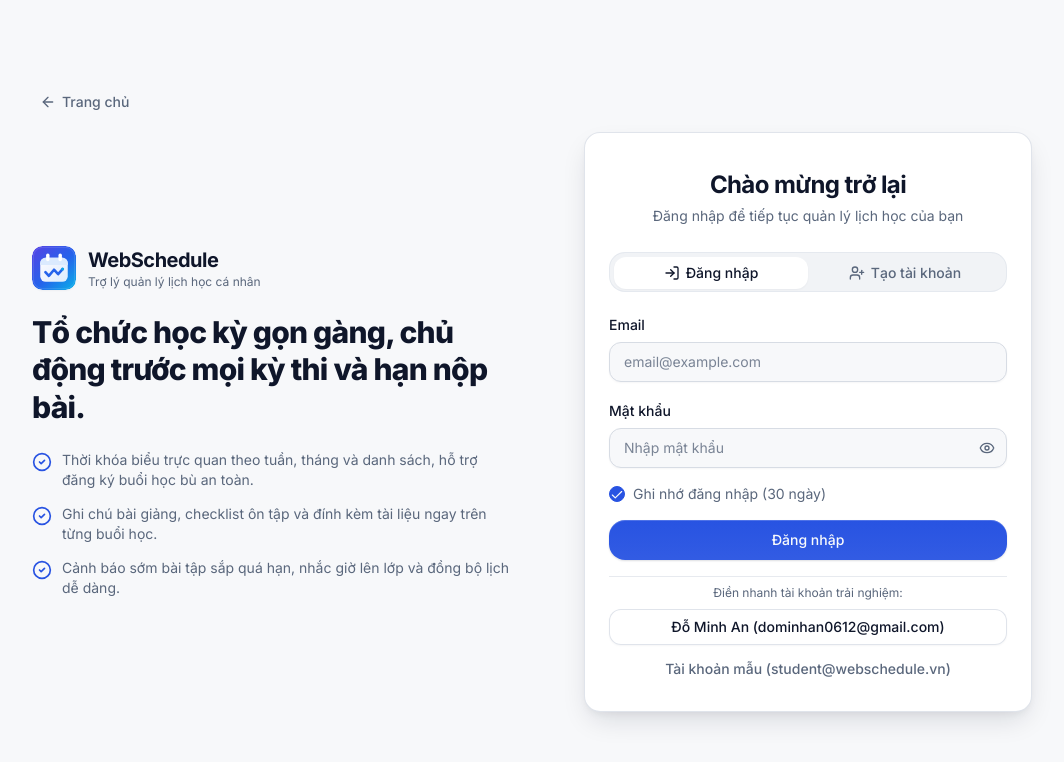
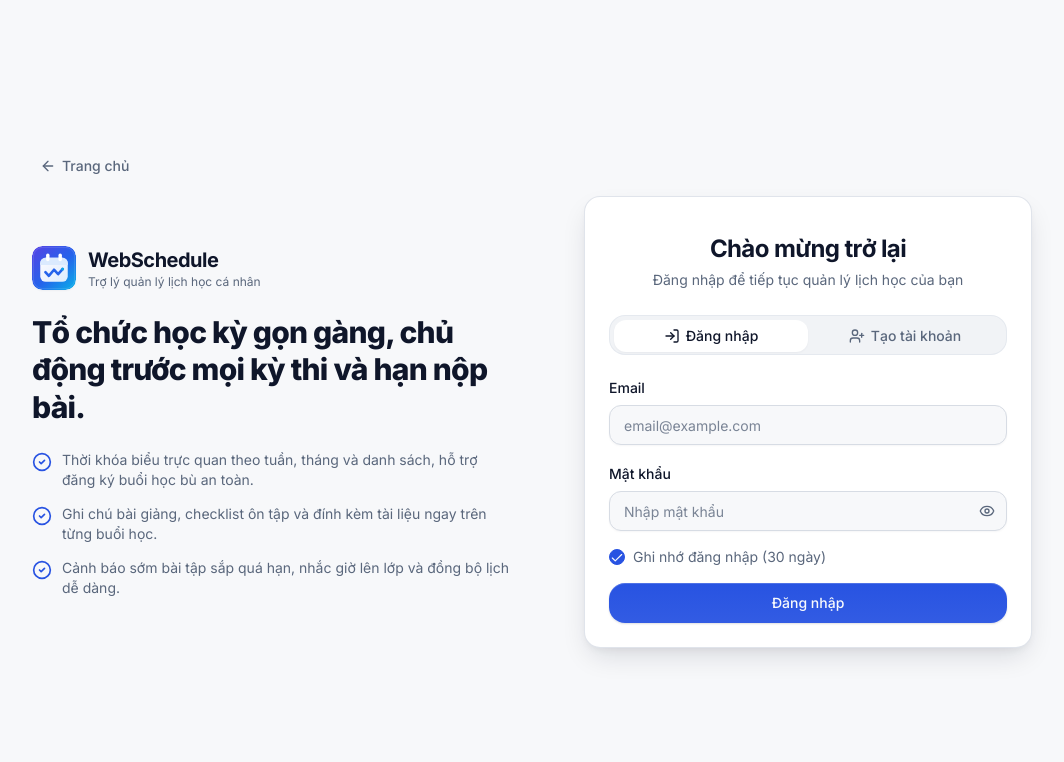
Before and after one commit to andominh2202/webscheduleai, a Next.js app: page /login in a window 1280 px wide. Shown: the top 762 px of the page, without its empty margins (96-1160 px from the left). Built offline with nearby package versions, Linux system fonts and the light colour scheme; no server answers.

Commit message:
ui(auth): remove quick-fill demo accounts section from login page

```diff
--- a/src/app/(auth)/login/page.tsx
+++ b/src/app/(auth)/login/page.tsx
@@ -311,40 +311,6 @@ export default function LoginPage() {
                           'Đăng nhập'
                         )}
                       </Button>
-
-                      <div className="pt-2 border-t border-border/70 space-y-2">
-                        <p className="text-xs text-center text-muted-foreground">
-                          Điền nhanh tài khoản trải nghiệm:
-                        </p>
-                        <div className="grid grid-cols-1 gap-1.5">
-                          <Button
-                            type="button"
-                            variant="outline"
-                            size="sm"
-                            className="w-full text-xs"
-                            disabled={loading}
-                            onClick={() => {
-                              setEmail('dominhan0612@gmail.com');
-                              setPassword('123456');
-                            }}
-                          >
-                            Đỗ Minh An (dominhan0612@gmail.com)
-                          </Button>
-                          <Button
-                            type="button"
-                            variant="ghost"
-                            size="sm"
-                            className="w-full text-xs text-muted-foreground"
-                            disabled={loading}
-                            onClick={() => {
-                              setEmail('student@webschedule.vn');
-                              setPassword('123456');
-                            }}
-                          >
-                            Tài khoản mẫu (student@webschedule.vn)
-                          </Button>
-                        </div>
-                      </div>
                     </form>
                   </TabsContent>
 
```
